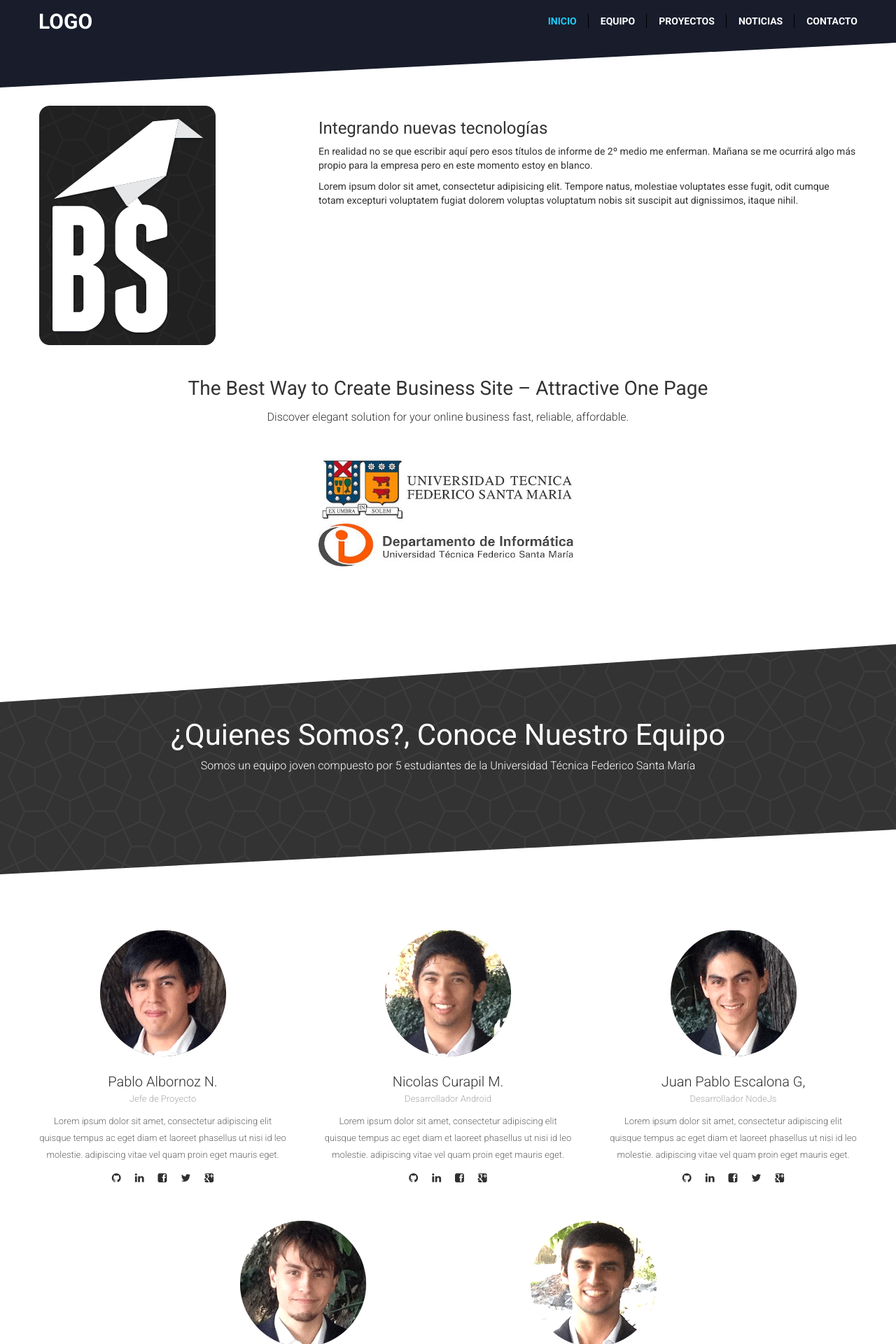
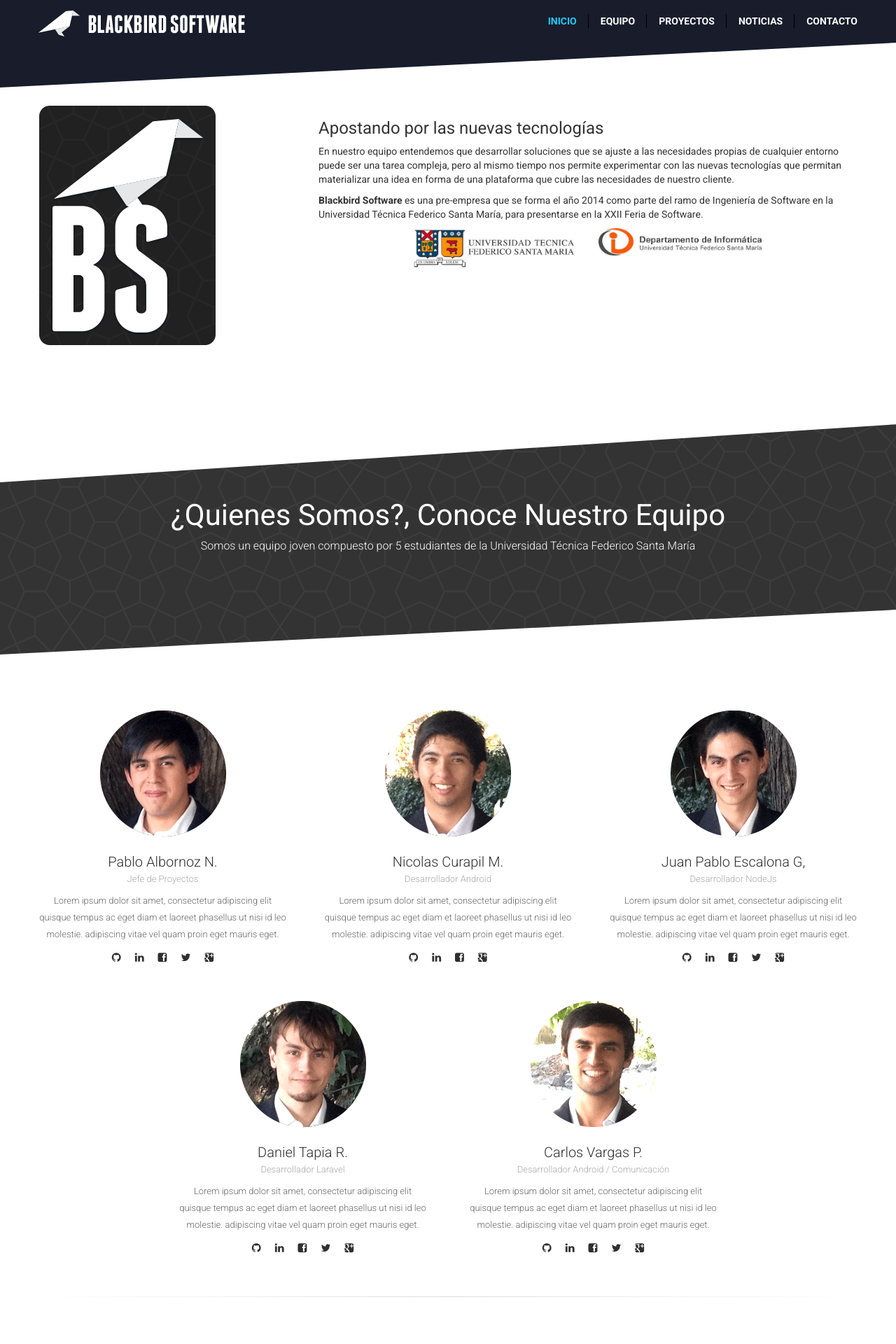
Before and after one commit to mammut/blackbirdsoftware-web, a Jekyll site: the page built from index.html, in a window 1280 px wide. Shown: the top 1920 px of the page at 70% size. Built offline with Jekyll 4.4.1, drawn with Linux system fonts in a browser that asks for light colours; some of the changed text lies outside the part shown.

Commit message:
so many changes\!

```diff
--- a/_includes/team.html
+++ b/_includes/team.html
@@ -21,7 +21,7 @@
       <div class="col-md-4 b1">
           <img class="img-responsive" src="{{ site.baseurl }}/img/pablo.png">
           <h4>Pablo Albornoz N.</h4>
-          <h5>Jefe de Proyecto</h5>
+          <h5>Jefe de Proyectos</h5>
           <p>Lorem ipsum dolor sit amet, consectetur adipiscing elit <br/>quisque tempus ac eget diam et laoreet phasellus ut nisi id leo molestie. adipiscing vitae vel quam proin eget mauris eget.</p>
           <ul>
             <li><a href="https://github.com/fixmycode" target="_blank"><i class="fa fa-github"></i></a></li>
--- a/css/slicknav.css
+++ b/css/slicknav.css
@@ -26,7 +26,7 @@
 	float: left;
 	height: 40px;
 	background: url(../images/logo.png)no-repeat;
-	width: 110px;
+	width: 301px;
 	margin-left: 7px;
 	margin-top: 7px;;
 }
--- a/css/style.css
+++ b/css/style.css
@@ -836,9 +836,7 @@
 .news h3{
 	text-align:center;
 	color:#2f2f2f;
-	font-size: 16px;
-	font-family: 'Roboto', 'sans-serif';
-	font-weight: 300;
+	font-family: 'Roboto', 'sans-serif';
 }
 .news p{
 	line-height: 23px;
--- a/index.html
+++ b/index.html
@@ -12,9 +12,7 @@
   			<div class="row">
   				<div class="logo col-md-4">
   					<div>
-  						<a href="{{ site.baseurl }}/">
-                Logo
-  						</a>
+  						<a href="{{ site.baseurl }}/"><img src="{{ site.url }}/images/logo.png" alt="Blackbird Software"></a>
   					</div>
   				</div>
   				<div class="col-md-8">
@@ -38,28 +36,23 @@
         		<img src="{{ site.url }}/images/logo_big.png" alt="Blackbird Software">
       		</div>
 	      	<div class="col-md-8">
-      	<h3>Integrando nuevas tecnologías</h3>
-
-        <p>En realidad no se que escribir aquí pero esos títulos de informe de 2º medio me enferman. Mañana se me ocurrirá algo más propio para la empresa pero en este momento estoy en blanco.</p>
-
-        <p>Lorem ipsum dolor sit amet, consectetur adipisicing elit. Tempore natus, molestiae voluptates esse fugit, odit cumque totam excepturi voluptatem fugiat dolorem voluptas voluptatum nobis sit suscipit aut dignissimos, itaque nihil.</p>
+		      	<h3>Apostando por las nuevas tecnologías</h3>
+		        <p>
+		          	En nuestro equipo entendemos que desarrollar soluciones que se ajuste a las necesidades propias de cualquier entorno puede ser una tarea compleja, pero al mismo tiempo nos permite experimentar con las nuevas tecnologías que permitan materializar una idea en forma de una plataforma que cubre las necesidades de nuestro cliente.
+		        </p>
+		        <p>
+		        	<strong>Blackbird Software</strong> es una pre-empresa que se forma el año 2014 como parte del ramo de Ingeniería de Software en la Universidad Técnica Federico Santa María, para presentarse en la XXII Feria de Software.
+		        </p>
+	        	<div class="row">
+		          <div class="col-sm-4 col-md-offset-2">
+		            <a href="http://www.usm.cl/">
+		            	<img src="{{ site.url }}/images/logo-usm.jpg" class="img-responsive" alt="Universidad Técnica Federico Santa María">
+		            </a>
 		          </div>
-		</div>
-	</div>
-	<div class="container">
-		<div class="row">
-			<div class="col-md-12 cBusiness">
-				<h3>The Best Way to Create Business Site &ndash; Attractive One Page</h3>
-				<h4>Discover elegant solution for your online business fast, reliable, affordable.</h4>
-        <br><br>
-        <div class="row">
-          <div class="col-md-4 col-md-offset-4">
-            <img src="{{ site.url }}/images/logo-usm.jpg" class="img-responsive picsGall" alt="Universidad Técnica Federico Santa María">
-          </div>
-        </div>
-        <div class="row">
-          <div class="col-md-4 col-md-offset-4">
-            <img src="{{ site.url }}/images/inf-logo.jpg" class="img-responsive picsGall" alt="Departamento de Informática UTFSM">
+		          <div class="col-sm-4">
+		          	<a href="http://www.inf.utfsm.cl/">
+		          		<img src="{{ site.url }}/images/inf-logo.jpg" class="img-responsive" alt="Departamento de Informática UTFSM">
+		          	</a>
 		          </div>
 		        </div>
 			</div>
@@ -90,30 +83,13 @@
       {% for post in site.posts limit:2 %}
 			<div class="col-md-6  text-left">
   			<img class="img-responsive picsGall" src="{{ post.featured_image}}"/>
-  			<h3><a href="#">{{ post.title | capitalize }}</a></h3>
+  			<h3>{{ post.title | capitalize }}</h3>
   			<ul>
   				<li><i class="fa fa-calendar"></i>{{ post.date | date: "%b %-d, %Y" }}</li>
   				<li><i class="fa fa-tags"></i>Tags: {{ post.tags | join('-') }}</li>
-  				<!-- <li><a href="#"><i class="fa fa-comments"></i>0 Comentarios</a></li> -->
   			</ul>
-  			{{ post.content }}
-  			<hr class="hrNews">
-			</div>
-      {% endfor %}
-		</div>
-	</div>
-  <div class="container">
-    <div class="row news lb">
-      {% for post in site.posts limit:2 offset:2 %}
-      <div class="col-md-6  text-left">
-        <img class="img-responsive picsGall" src="{{ post.featured_image}}"/>
-        <h3><a href="#">{{ post.title | capitalize }}</a></h3>
-        <ul>
-          <li><i class="fa fa-calendar"></i>{{ post.date | date: "%b %-d, %Y" }}</li>
-          <li><i class="fa fa-tags"></i>Tags: {{ post.tags | join('-') }}</li>
-          <!-- <li><a href="#"><i class="fa fa-comments"></i>0 Comentarios</a></li> -->
-        </ul>
-        {{ post.content }}
+  			{{ post.excerpt }}
+  			<p><a href="{{ post.url }}"><i class="fa fa-plus-square"></i> Leer más</a></p>
   			<hr class="hrNews">
 			</div>
       {% endfor %}
@@ -150,11 +126,10 @@
 				</form>
 			</div>
 			<div class="col-md-3 col-xs-12 cont">
+				<p>
+					Puedes comunicarte con nosotros a través de este formulario o a través de redes sociales.
+				</p>
 				<ul>
-					<li><i class="fa fa-home"></i>5512 Lorem Ipsum Vestibulum 666/13</li>
-					<li><i class="fa fa-phone"></i>+1 800 789 50 12, +1 800 450 6935</li>
-					<li><a href="#"><i class="fa fa-envelope"></i>mail@compname.com</li></a>
-					<li><a href="#"><i class="fa fa-twitter"></i>Twitter</li></a>
 					<li><a href="https://www.facebook.com/blackbirdsoftware" target="_blank"><i class="fa fa-facebook-square"></i>Facebook</li></a>
 				</ul>
 			</div>
```
Also changed, not shown: _posts/2014-09-04-lanzamiento-sitio.markdown (renamed from _posts/2014-09-04-jajaja.markdown), _posts/2014-09-05-nueva-version.markdown (renamed from _posts/2014-09-05-welcome-to-jekyll.markdown), 11 other files. Lines whose indentation alone changed are shown as unchanged.
